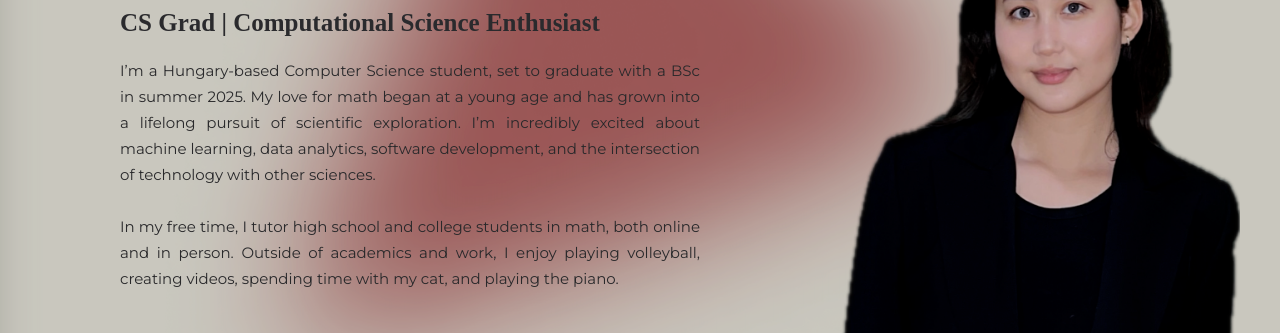
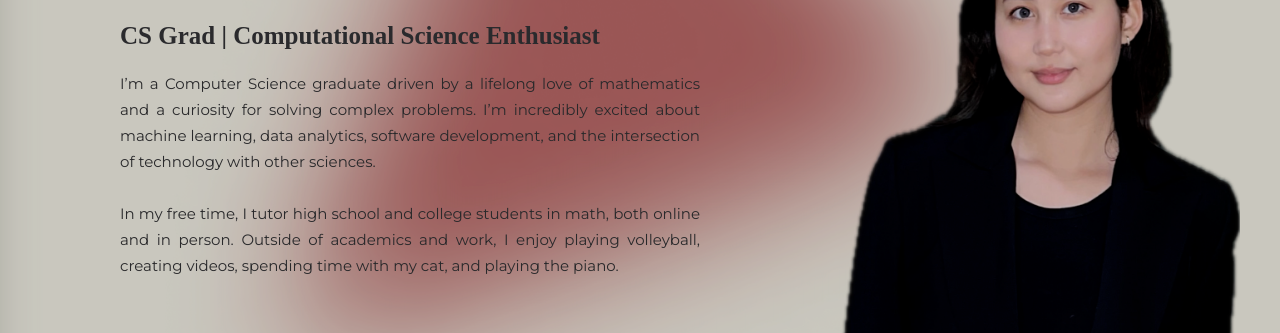
Before and after one commit to rdmeerxo/RiPortfolio, a plain HTML site: page index.html in a window 1280 px wide. Shown: the part 383-716 px from the top of the page. Drawn offline with Linux system fonts and the light colour scheme.

Commit message:
few changes aug 11 2025

```diff
--- a/index.html
+++ b/index.html
@@ -33,10 +33,9 @@
             <div class="left-part">
                 <h1 class="main-heading">Hello world! I'm Erdemtugs E.</h1>
                 <h2 class="sub-heading">CS Grad | Computational Science Enthusiast</h2>
-                <p class="description">I’m a Hungary-based Computer Science student, set to graduate with a BSc in summer 2025.
-                    My love for math began at a young age and has grown into a lifelong pursuit of scientific exploration.
+                <p class="description">I’m a Computer Science graduate driven by a lifelong love of mathematics and a curiosity for solving complex problems.
                     I’m incredibly excited about machine learning, data analytics, software development, and the intersection of
-                    technology with other sciences. <br> <br>
+                    technology with other sciences.<br> <br>
 
                     In my free time, I tutor high school and college students in math, both online and in person.
                     Outside of academics and work, I enjoy playing volleyball, creating videos, spending time with my cat,
@@ -206,7 +205,7 @@
                 <!-- ajil 5 -->
                 <div class="exp-item">
                     <div class="exp-dates-column">
-                        <div class="exp-date">Dec 2021 - Oct 2025</div>
+                        <div class="exp-date">Dec 2021 - Jul 2025</div>
                         <div class="exp-location"><em>Various Locations</em></div>
                     </div>
                     <div class="exp-timeline-column">
```
